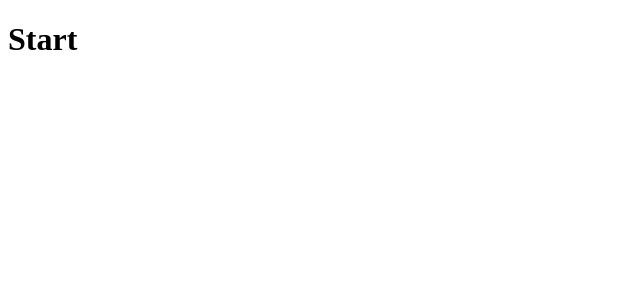
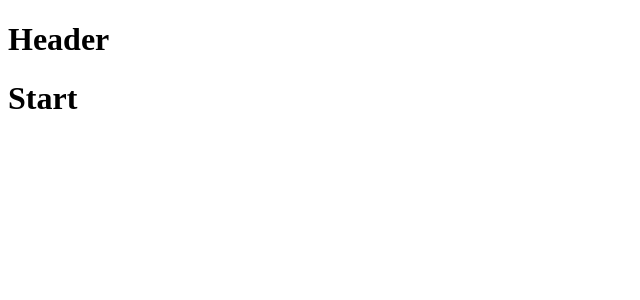
Before and after one commit to fcogallegos/producthunt_next, a Next.js app: page / in a window 1280 px wide. Shown: the top 300 px of the page, without its empty margins (0-640 px from the left). Built offline with nearby package versions, Linux system fonts and the light colour scheme.

Commit message:
some adjustments

```diff
--- a/components/layout/Layout.js
+++ b/components/layout/Layout.js
@@ -2,9 +2,13 @@ import React from 'react';
 
 const Layout = props => {
     return (
-        <main>
-            {props.children}
-        </main>
+        <>
+            <h1>Header</h1>
+
+            <main>
+                {props.children}
+            </main>
+        </>
      );
 }
 
```
